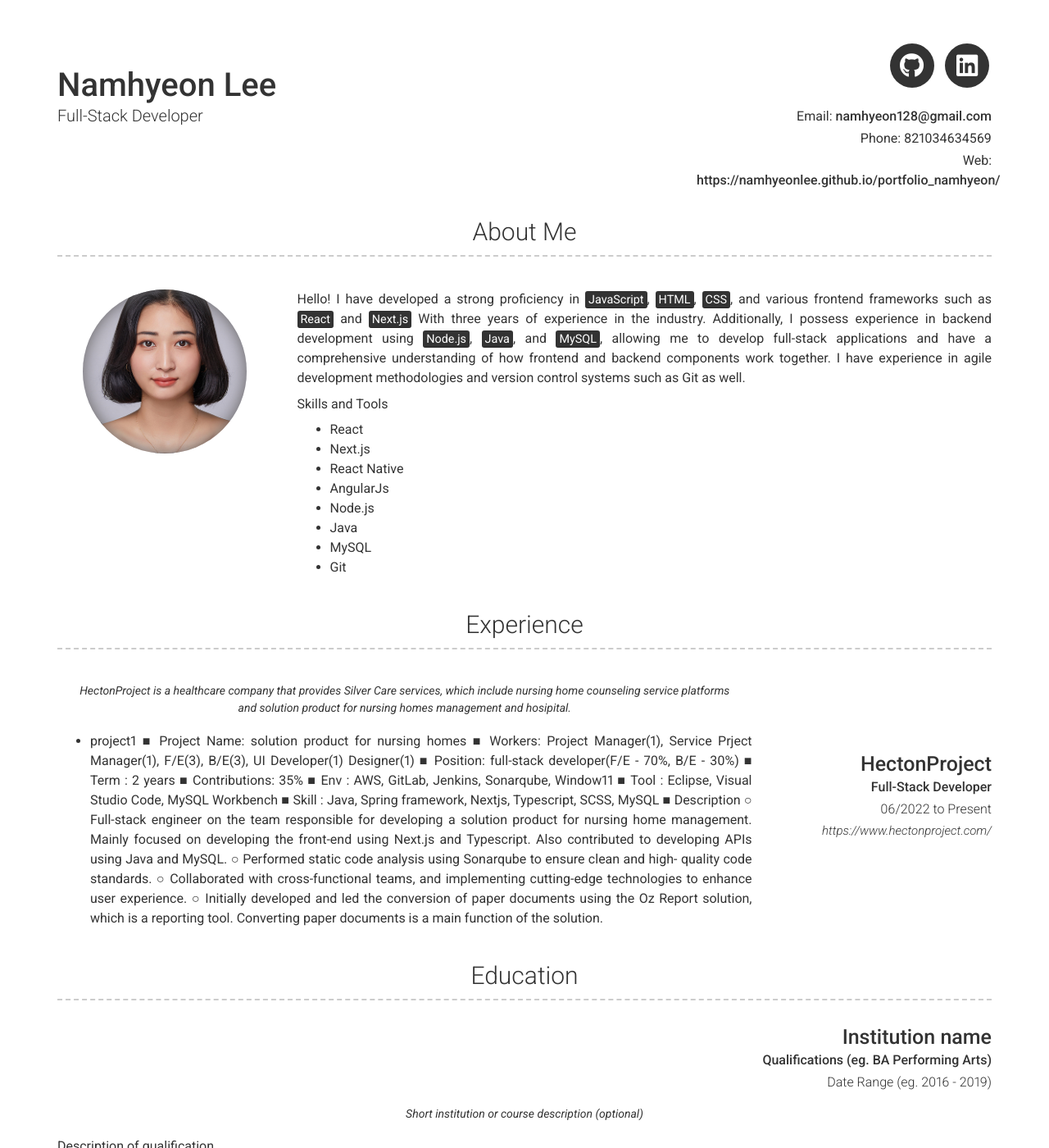
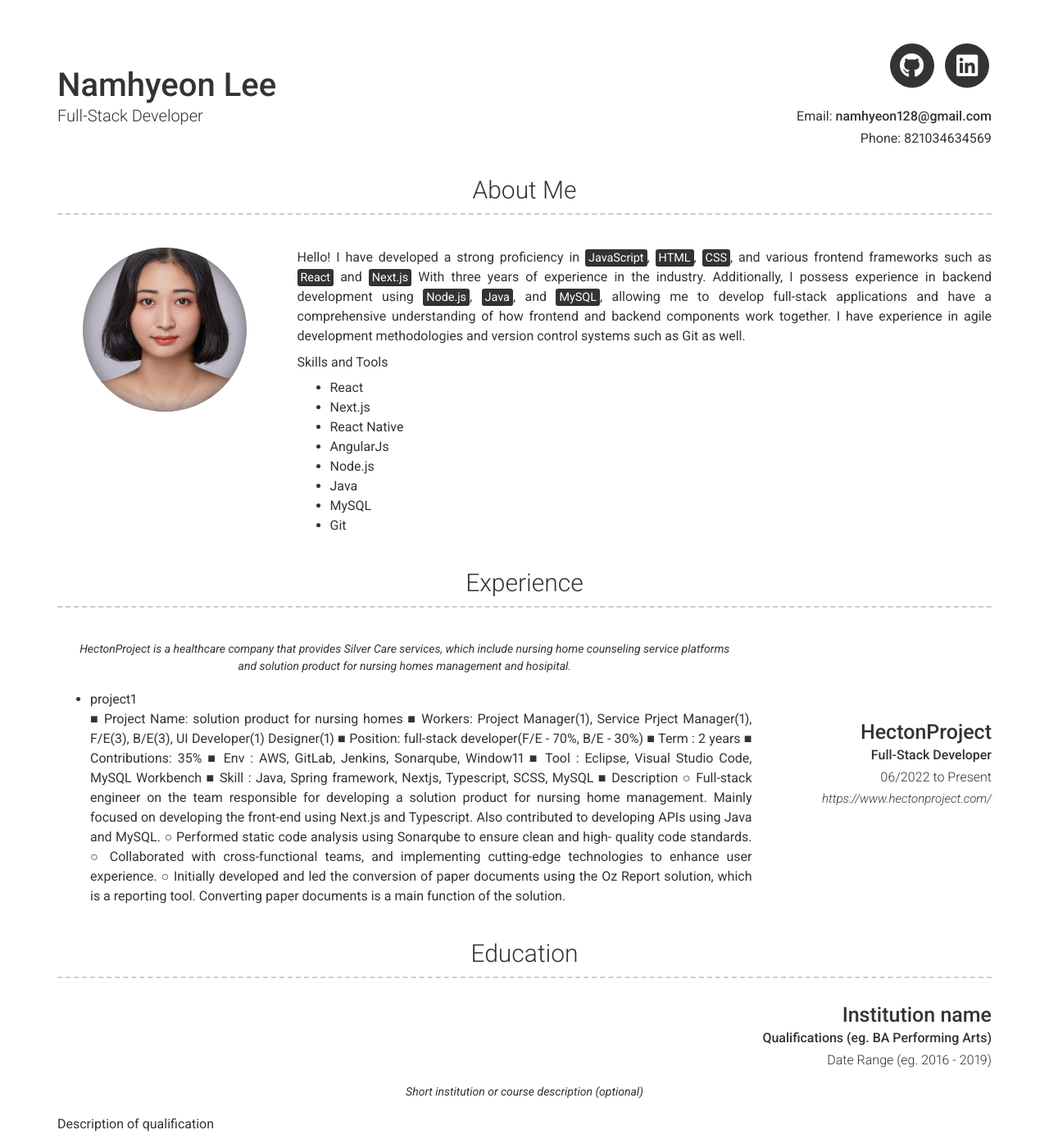
Before and after one commit to namhyeonlee/portfolio_namhyeon, a Jekyll site: the page built from index.md, in a window 1280 px wide and 1400 px high. Shown: the whole window at 82% size. Built offline with Jekyll 4.4.1, drawn with Linux system fonts in a browser that asks for light colours; nearby versions of some CDN libraries.

Commit message:
Add files via upload

```diff
--- a/_config.yml
+++ b/_config.yml
@@ -12,7 +12,8 @@ email: namhyeon128@gmail.com
 # email_title: Email (Email title override)
 phone: +821034634569
 # phone_title: Phone (Phone title override)
-website: https://namhyeonlee.github.io/portfolio_namhyeon/
+resume: https://drive.google.com/file/d/1cZNkoQhH4BAwUnxvgK8DyBKs4y9hlvhu/view?usp=sharing
+resume_title: resume
 # website_title: Web (Website title override)
 
 # Dark Mode (true/false/never)
@@ -88,7 +89,7 @@ content:
         quote: >
           HectonProject is a healthcare company that provides Silver Care services, which include nursing home counseling service platforms and solution product for nursing homes management and hosipital.
         description: | # this will include new lines to allow paragraphs
-          - project1
+          - project1 <br>
           ■ Project Name: solution product for nursing homes
           ■ Workers: Project Manager(1), Service Prject Manager(1), F/E(3), B/E(3), UI Developer(1) Designer(1)
           ■ Position: full-stack developer(F/E - 70%, B/E - 30%)
```
